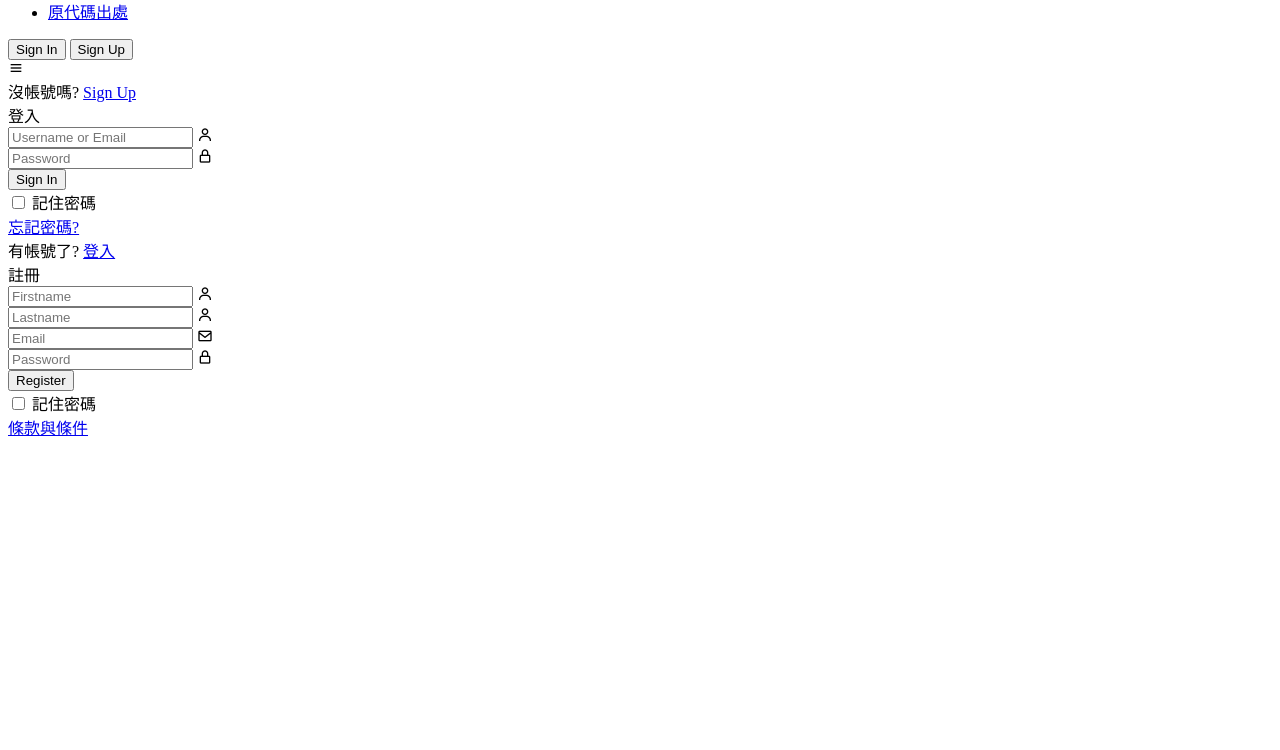
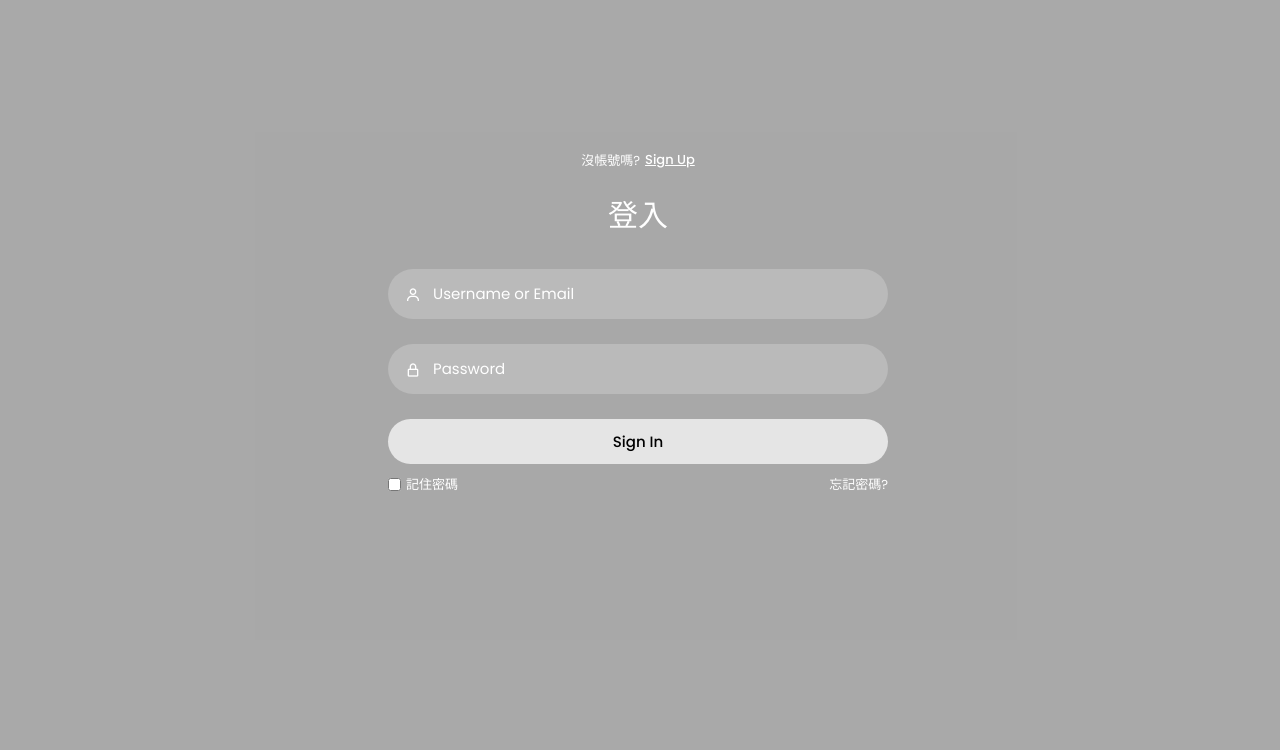
Before and after one commit to duduwang0418/web-page, a plain HTML site: page webpage/index.html in a window 1280 px wide. Shown: the part 123-873 px from the top of the page. Before the commit the page ends 800 px from the top, so only its background shows below. Drawn offline with nearby package versions, Linux system fonts and the light colour scheme.

Commit message:
Update index.html

```diff
--- a/webpage/index.html
+++ b/webpage/index.html
@@ -5,7 +5,7 @@
     <meta http-equiv="X-UA-Compatible" content="IE=edge">
     <meta name="viewport" content="width=device-width, initial-scale=1.0">
     <link href='https://unpkg.com/boxicons@2.1.4/css/boxicons.min.css' rel='stylesheet'>
-    <link rel="stylesheet" href="style.css">
+    <link rel="stylesheet" href="登入.css">
     <title>login pade | dudu</title>
 </head>
 <body>
```
